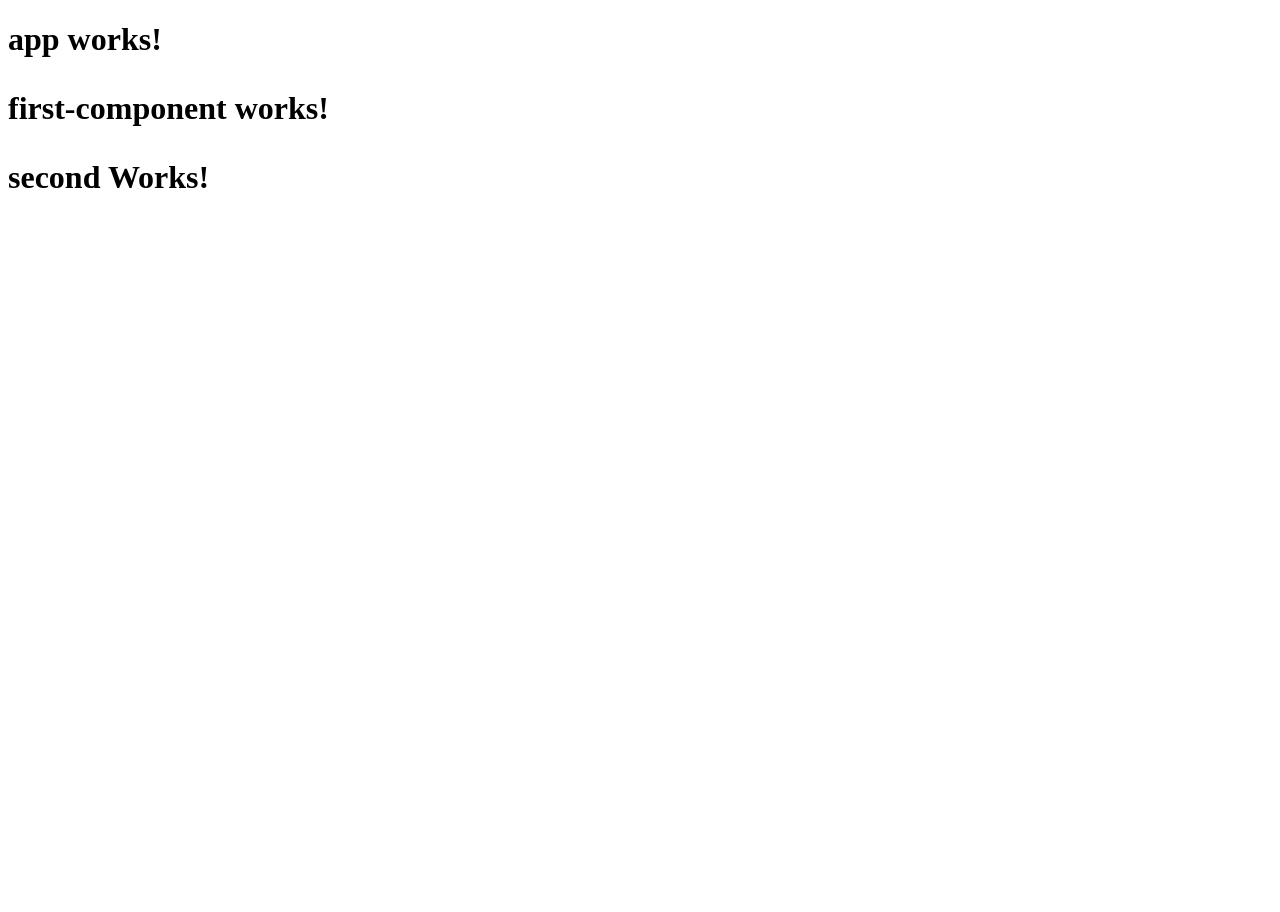
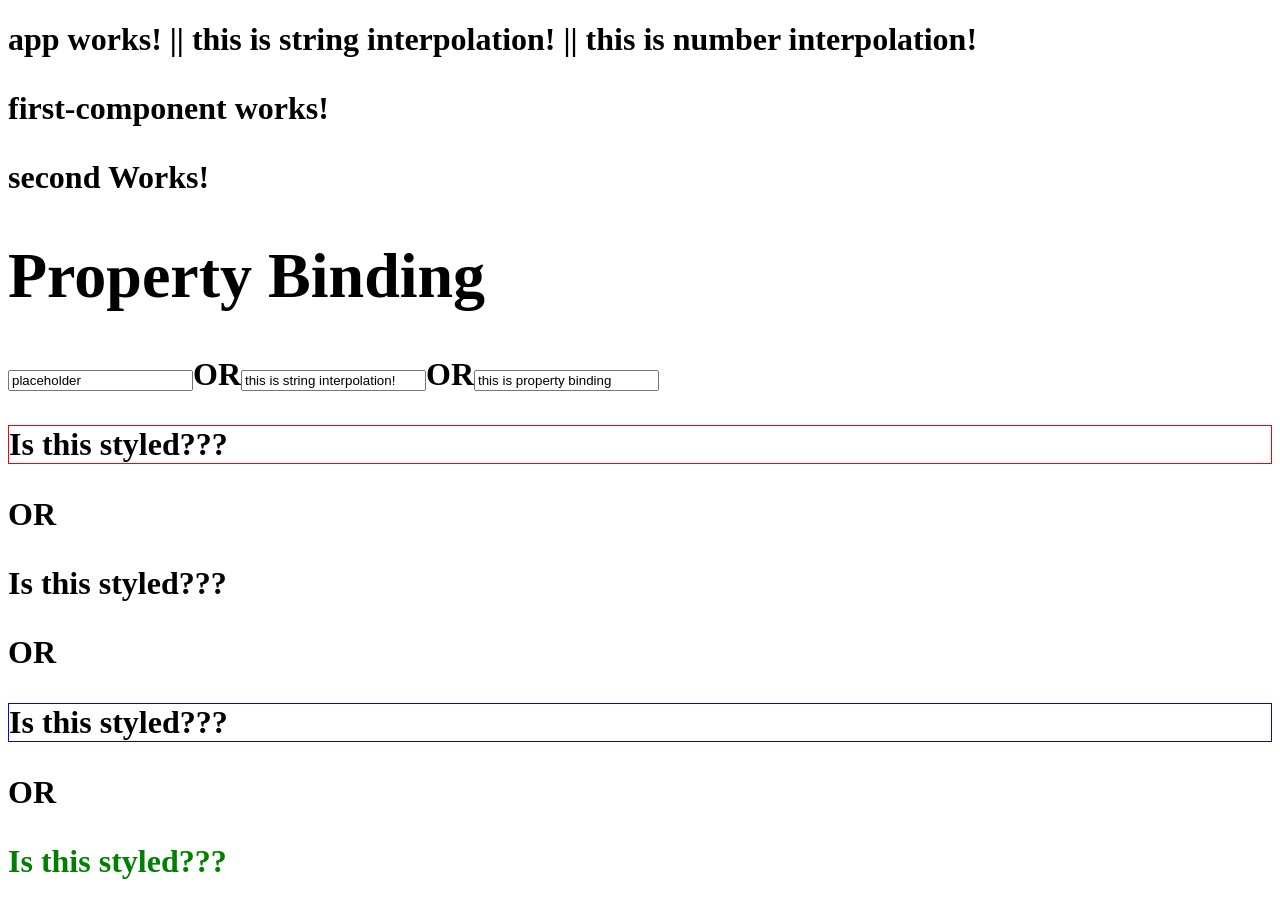
Before and after one commit to GoDodgers/First-Angular2, an Angular app: page / in a window 1280 px wide. Before the commit the page ends 800 px from the top, so only its background shows below. Built offline with nearby package versions, Linux system fonts and the light colour scheme.

Commit message:
[property binding] property binding examples added

```diff
--- a/src/app/app.component.css
+++ b/src/app/app.component.css
@@ -0,0 +1,7 @@
+.redBorder {
+	border: 1px solid red;
+}
+
+.blueBorder {
+	border: 1px solid blue;
+}
--- a/src/app/app.component.html
+++ b/src/app/app.component.html
@@ -1,5 +1,13 @@
 <h1>
-	{{title}}
+	{{title}} || {{stringInterpolation}} || {{numberInterpolation}}
 	<app-first></app-first>
 	<app-second></app-second>
+	<h1> Property Binding </h1>
+	<input type="text" value="placeholder"> <strong>OR</strong>
+	<input type="text" value="{{stringInterpolation}}"> <strong>OR</strong>
+	<input type="text" [value]="propertyBinding"> <!-- property binding needs expression -->
+	<p [ngClass]="{redBorder:true}">Is this styled???</p> <!-- key = name of the class --> <strong>OR</strong>
+	<p [ngClass]="{redBorder:false}">Is this styled???</p> <strong>OR</strong>
+	<p [ngClass]="{blueBorder:onTest()}">Is this styled???</p> <strong>OR</strong>
+	<p [ngStyle]="{color: 'green'}"> Is this styled??? </p>
 </h1>
--- a/src/app/app.component.ts
+++ b/src/app/app.component.ts
@@ -25,6 +25,7 @@ import { Component } from '@angular/core';
 	/*
 
 	like templates inline styles can be added using the styles property
+	NOTE: uses view Encapsulation, ie: styles applied here will only refelect in this component, can be disabled
 	styles: [`
 		h1 {
 			color: red;
@@ -36,4 +37,10 @@ import { Component } from '@angular/core';
 
 export class AppComponent {
 	title = 'app works!';
+	stringInterpolation = "this is string interpolation!";
+	numberInterpolation = "this is number interpolation!";
+	propertyBinding = "this is property binding";
+	onTest() {
+		return true;
+	}
 }
```
